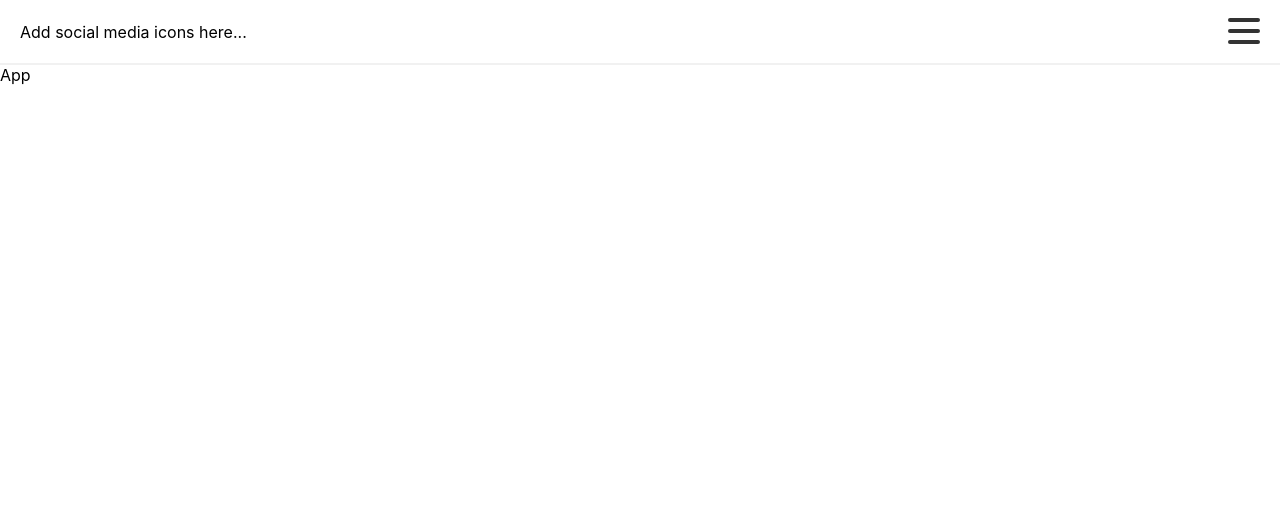
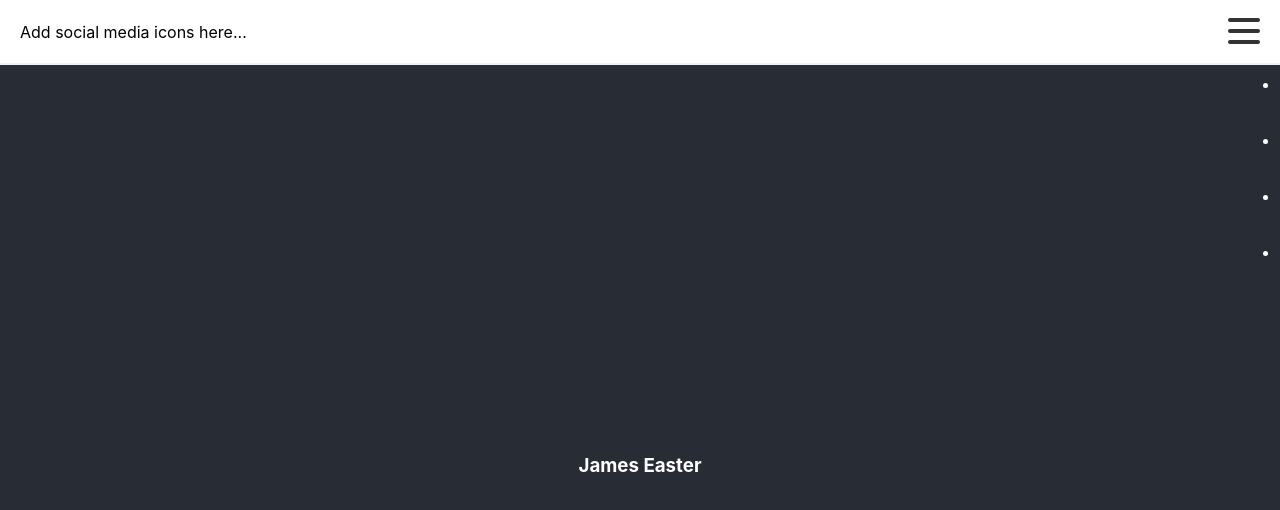
Before and after one commit to jameseaster/about, a React (Create React App) app: page / in a window 1280 px wide. Shown: the top 510 px of the page. Built offline with nearby package versions, Linux system fonts and the light colour scheme.

Commit message:
(feat) added HomeScreen component

```diff
--- a/src/components/App.js
+++ b/src/components/App.js
@@ -1,11 +1,12 @@
 import React from 'react';
 import Navbar from './Nav/Navbar'
+import HomeScreen from './HomeScreen'
 
 function App() {
   return (
     <div className="App">
       <Navbar />
-      App
+      <HomeScreen />
     </div>
   );
 }
--- /dev/null
+++ b/src/components/HomeScreen.jsx
@@ -0,0 +1,26 @@
+import React from 'react';
+import styled from 'styled-components';
+
+
+const HomeScreenStyle = styled.div`
+  display: flex;
+  flex-direction: column;
+  align-items: center;
+  justify-content: center;
+  text-align: center;
+  background-color: #282c34;
+  height: 100vh;
+  color: #fff;
+`
+
+const HomeScreen = () => {
+  return (
+    <HomeScreenStyle>
+      <div>
+        <h3>James Easter</h3>
+      </div>
+    </HomeScreenStyle>
+  )
+}
+
+export default HomeScreen
```
